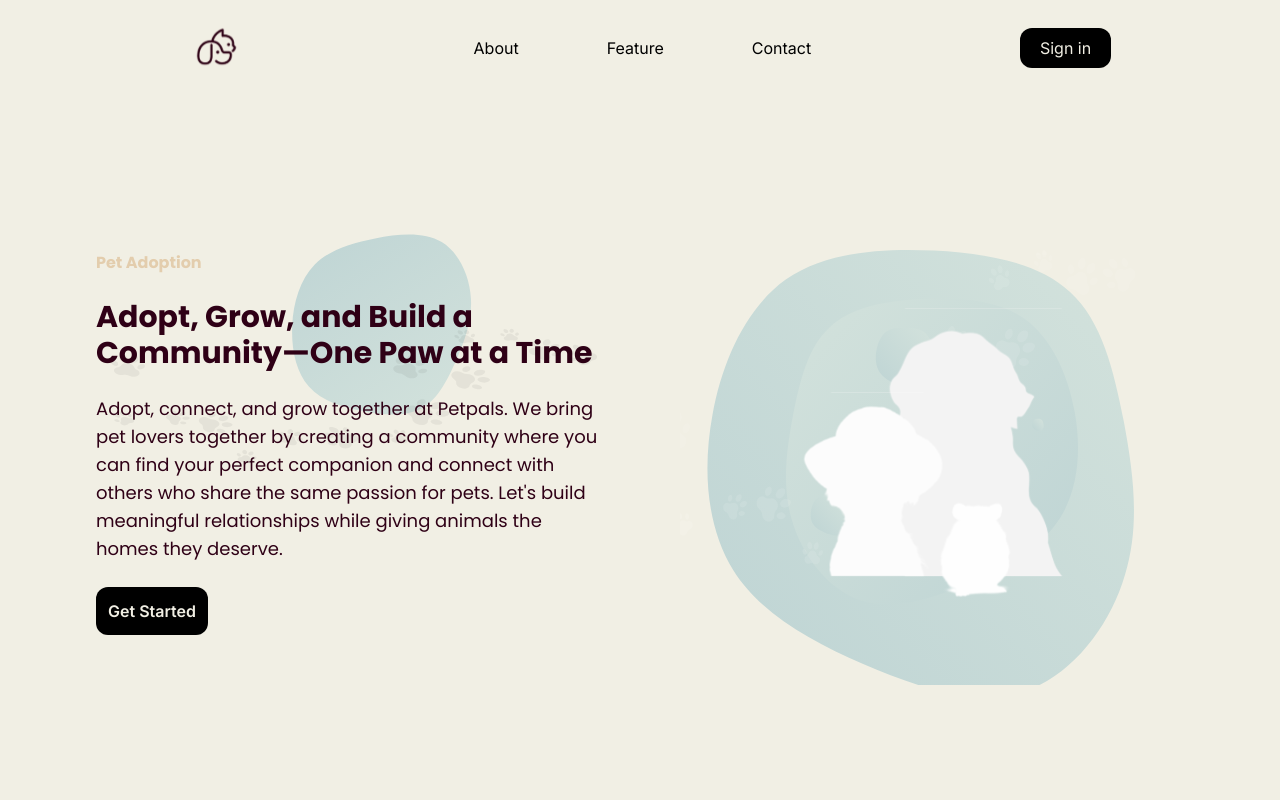
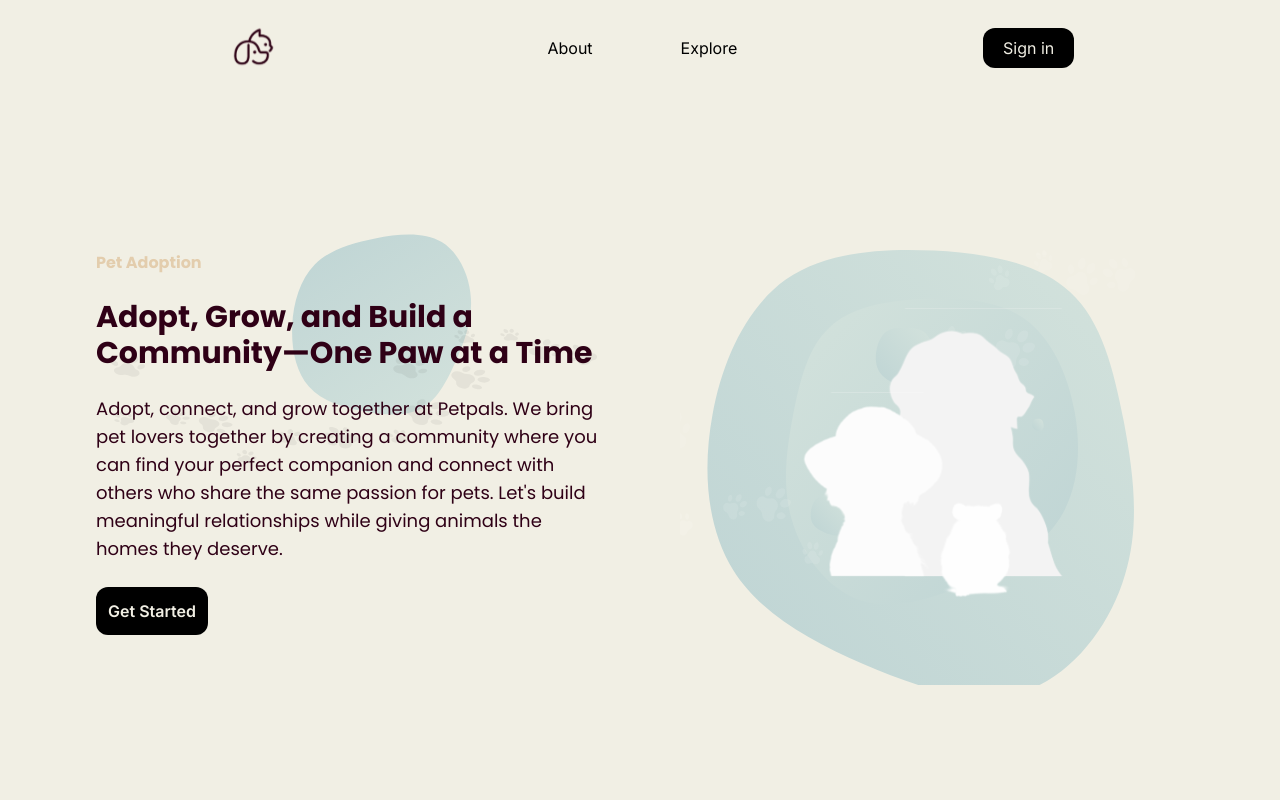
Before and after one commit to birongliu/CISC-4900, a Next.js app in the folder frontend/: page / in a window 1280 px wide. Shown: the top 800 px of the page. Built offline with nearby package versions, Linux system fonts and the light colour scheme; no server answers.

Commit message:
Refactor landing page components and add smooth scrolling to HTML

```diff
--- a/frontend/src/app/globals.css
+++ b/frontend/src/app/globals.css
@@ -10,6 +10,12 @@
     }
 }
 
+@layer base {
+    html {
+      @apply scroll-smooth;
+    }
+  }
+
 
 body:has([role="dialog"]) {
     @apply overflow-y-hidden;
--- a/frontend/src/app/ui/landing/About.tsx
+++ b/frontend/src/app/ui/landing/About.tsx
@@ -25,7 +25,7 @@ const cards = [
 export default function About() {
   return (
     <section
-      id="about"
+      id="About"
       className="flex-col py-28 my-28 rounded justify-center z-10 bg-light-overlay flex items-center"
     >
       <div className="max-w-7xl w-full flex flex-col items-center">
--- a/frontend/src/app/ui/landing/PetMatcher.tsx
+++ b/frontend/src/app/ui/landing/PetMatcher.tsx
@@ -20,9 +20,9 @@ const images = [
   },
 ];
 
-export default function PetMatcher() {
+export default function Explore() {
   return (
-    <section className="mb-28 flex items-center px-12 md:px-24 justify-center">
+    <section id="Explore" className="mb-28 flex items-center px-12 md:px-24 justify-center">
       <div className="max-w-7xl w-full grid gap-8 items-center lg:grid-cols-2 grid-cols-1">
         <div className="space-y-6">
           <h1 className="text-4xl md:text-5xl font-bold font-poppins text-primary leading-tight">
--- a/frontend/src/app/ui/navigation/Header.tsx
+++ b/frontend/src/app/ui/navigation/Header.tsx
@@ -11,7 +11,8 @@ import {
   SignInButton,
   SignedIn,
 } from "@clerk/nextjs";
-const navigationItems = ["About", "Feature", "Contact"];
+import Link from "next/link";
+const navigationItems = ["About", "Explore"];
 
 export default function Header() {
   const [isOpen, setIsOpen] = React.useState(false);
@@ -50,7 +51,7 @@ export default function Header() {
             className="w-full px-10 py-5 inset-0 z-10 cursor-pointer hover:bg-text-secondary lg:hover:bg-in"
             key={index}
           >
-            {item}
+            <Link href={`#${item}`}>{item}</Link>
           </li>
         ))}
       </ul>
--- a/frontend/tailwind.config.ts
+++ b/frontend/tailwind.config.ts
@@ -3,6 +3,7 @@ import type { Config } from "tailwindcss";
 
 const config: Config = {
   darkMode: "class",
+
   content: [
     "./src/pages/**/*.{js,ts,jsx,tsx,mdx}",
     "./src/components/**/*.{js,ts,jsx,tsx,mdx}",
```
